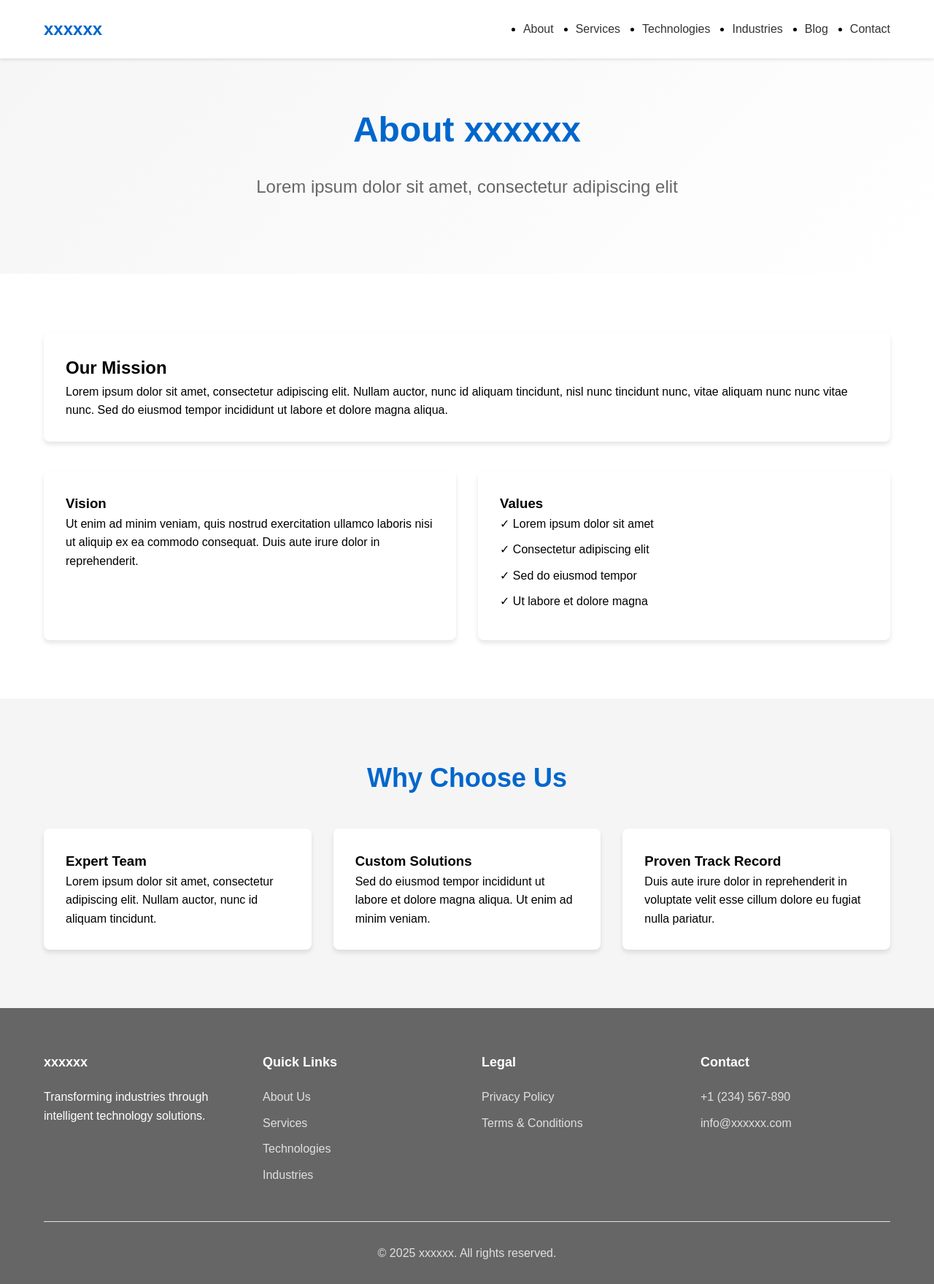
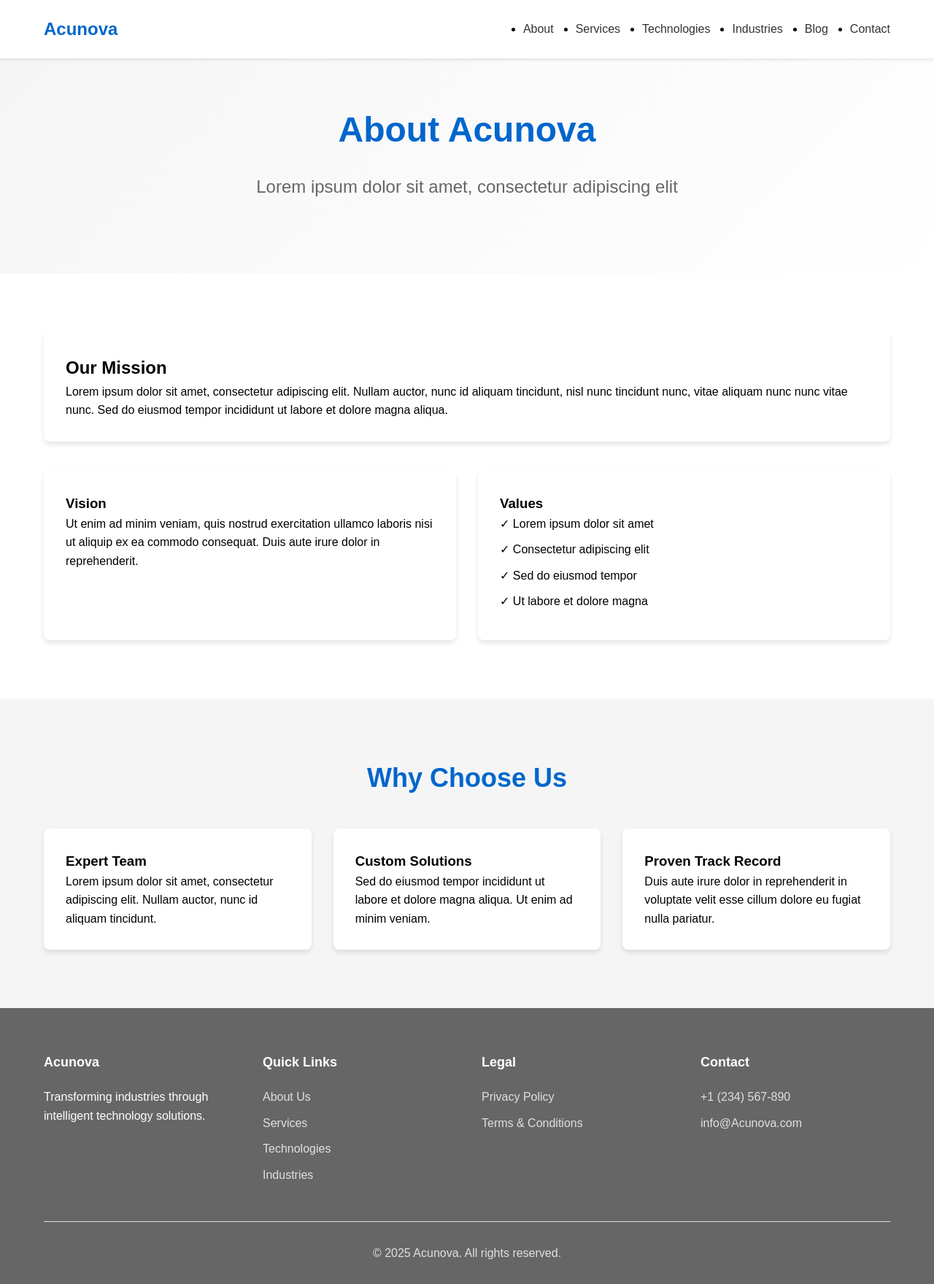
Before and after one commit to Acunova-dev/acunova_website_frontend, a Next.js app: page /about in a window 1280 px wide. Shown: the whole page at 73% size. Built offline with nearby package versions, Linux system fonts and the light colour scheme.

Commit message:
set Company name

```diff
--- a/src/app/about/page.js
+++ b/src/app/about/page.js
@@ -8,7 +8,7 @@ export default function About() {
       <main>
         <section className="hero">
           <div className="container hero-content">
-            <h1 className="hero-title">About xxxxxx</h1>
+            <h1 className="hero-title">About Acunova</h1>
             <p className="hero-subtitle">Lorem ipsum dolor sit amet, consectetur adipiscing elit</p>
           </div>
         </section>
--- a/src/app/components/Footer.js
+++ b/src/app/components/Footer.js
@@ -4,7 +4,7 @@ export default function Footer() {
       <div className="container">
         <div className="footer-grid">
           <div>
-            <h3 className="footer-title">xxxxxx</h3>
+            <h3 className="footer-title">Acunova</h3>
             <p>Transforming industries through intelligent technology solutions.</p>
           </div>
           <div>
@@ -27,12 +27,12 @@ export default function Footer() {
             <h3 className="footer-title">Contact</h3>
             <ul className="footer-links">
               <li><a href="tel:+1234567890" className="footer-link">+1 (234) 567-890</a></li>
-              <li><a href="mailto:info@xxxxxx.com" className="footer-link">info@xxxxxx.com</a></li>
+              <li><a href="mailto:info@Acunova.com" className="footer-link">info@Acunova.com</a></li>
             </ul>
           </div>
         </div>
         <div className="footer-bottom">
-          <p>&copy; {new Date().getFullYear()} xxxxxx. All rights reserved.</p>
+          <p>&copy; {new Date().getFullYear()} Acunova. All rights reserved.</p>
         </div>
       </div>
     </footer>
--- a/src/app/components/Header.js
+++ b/src/app/components/Header.js
@@ -4,7 +4,7 @@ export default function Header() {
   return (
     <header className="header">
       <div className="container header-content">
-        <a href="/" className="logo">xxxxxx</a>
+        <a href="/" className="logo">Acunova</a>
         <nav>
           <button className="mobile-menu-button" aria-label="Toggle menu">☰</button>
           <ul className="nav-menu">
--- a/src/app/layout.js
+++ b/src/app/layout.js
@@ -12,8 +12,8 @@ const geistMono = Geist_Mono({
 });
 
 export const metadata = {
-  title: "xxxxxx - Intelligent Systems & Solutions",
-  description: "xxxxxx develops intelligent systems using AI, electronics, IoT, embedded systems, and custom software development to solve real-world problems across industries.",
+  title: "Acunova - Intelligent Systems & Solutions",
+  description: "Acunova develops intelligent systems using AI, electronics, IoT, embedded systems, and custom software development to solve real-world problems across industries.",
   keywords: "AI solutions, IoT development, embedded systems, custom software, industrial automation",
 };
 
```
